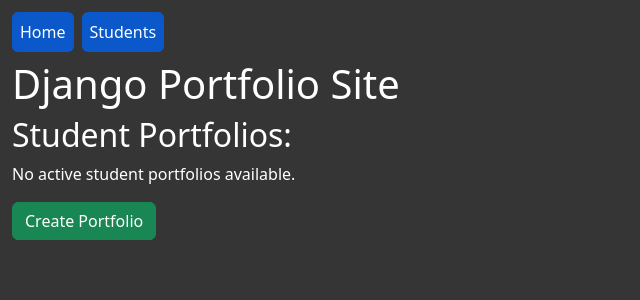
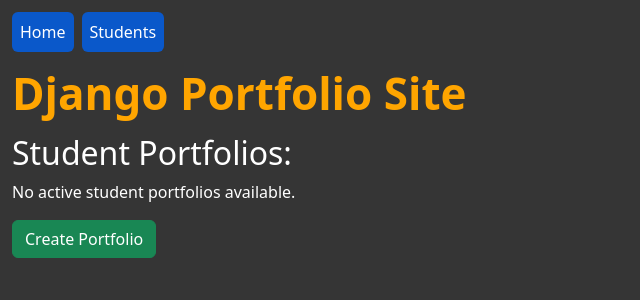
Before and after one commit to OrangeSkyline/Django-Project, a Django app: page / in a window 1280 px wide. Shown: the top 300 px of the page, without its empty margins (0-640 px from the left). Run offline with Django 5.2, Linux system fonts and the light colour scheme; data that the repository does not hold is empty; some libraries are stand-ins or nearby versions.

Commit message:
Changed site title from h1 -> hyper.
Made the title a hyperlink that sends you to the project's github repository in a new tab, and gives a tooltip when hovered.

```diff
--- a/portfolio_app/templates/portfolio_app/base_template.html
+++ b/portfolio_app/templates/portfolio_app/base_template.html
@@ -22,7 +22,7 @@
           </ul>
         </div>
       </nav>
-      <h1>Django Portfolio Site</h1>
+      <a href="https://github.com/OrangeSkyline/Django-Project" data-bs-toggle="tooltip" data-bs-placement="right" title="To the GitHub Repository!" style="font-size: 44px; text-decoration: none; color: orange; font-weight: bold;" target="blank_">Django Portfolio Site</a>
     </header>
 
     <main>{% block content %} {% endblock %}</main>
```
